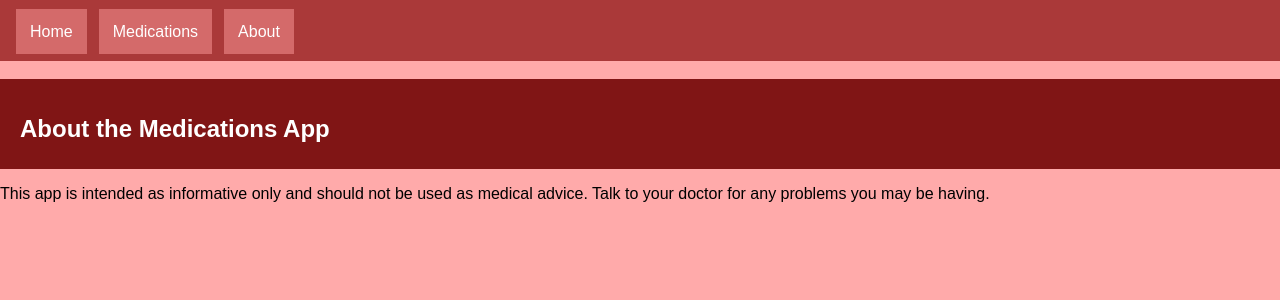
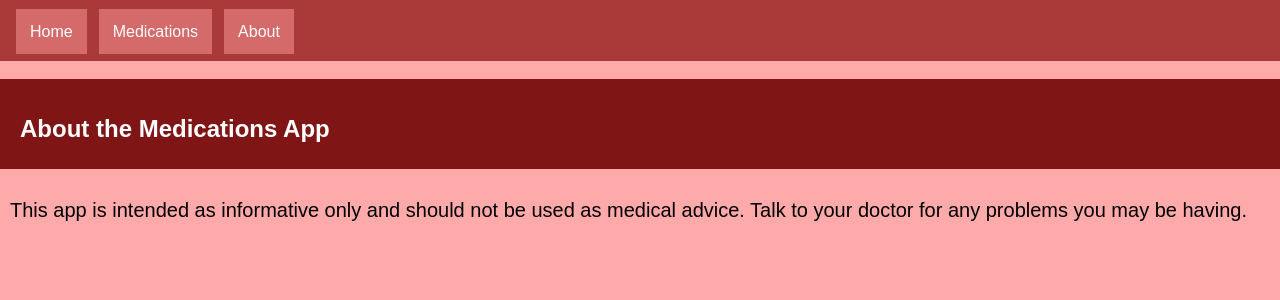
Before and after one commit to debjohnson33/medications-app-client, a React (Create React App) app: page /about in a window 1280 px wide. Shown: the top 300 px of the page. Built offline with nearby package versions, Linux system fonts and the light colour scheme.

Commit message:
Changed font size/added padding for About page

```diff
--- a/src/components/About.js
+++ b/src/components/About.js
@@ -7,7 +7,7 @@ const About = (props) => {
 			<header className="App-header">
 	          <h1 className="App-title">About the Medications App</h1>
 	        </header>
-	        <p>This app is intended as informative only and should not be used as medical advice.
+	        <p id="appInfo">This app is intended as informative only and should not be used as medical advice.
 	         Talk to your doctor for any problems you may be having.</p>
 		</div>
 	)
--- a/src/containers/App.css
+++ b/src/containers/App.css
@@ -16,3 +16,9 @@
 img {
 	margin: 20px;
 }
+
+p#appInfo {
+	font-size: 20px;
+	padding: 10px;
+	box-sizing: border-box;
+}
```
